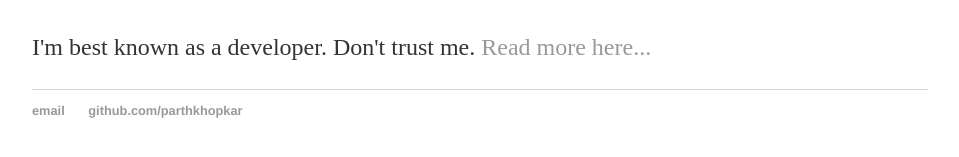
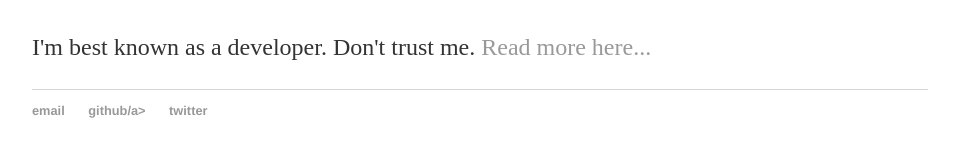
Before and after one commit to parthkhopkar/parthkhopkar.github.io, a Jekyll site: the page built from index.html, in a window 1280 px wide. Shown: the part 166-323 px from the top of the page, without its empty margins (160-1119 px from the left). Built offline with Jekyll 4.4.1, drawn with Linux system fonts in a browser that asks for light colours.

Commit message:
Update default.html

```diff
--- a/_layouts/default.html
+++ b/_layouts/default.html
@@ -24,7 +24,8 @@
 		<footer>
     		<ul>
         		<li><a href="mailto:parth.khopkar96@gmail.com">email</a></li>
-        		<li><a href="https://github.com/parthkhopkar">github.com/parthkhopkar</a></li>
+        		<li><a href="https://github.com/parthkhopkar">github/a></li>
+			<li><a href="https://twitter.com/parthkhopkar">twitter</li>
 			</ul>
 		</footer>
 	</body>
```
